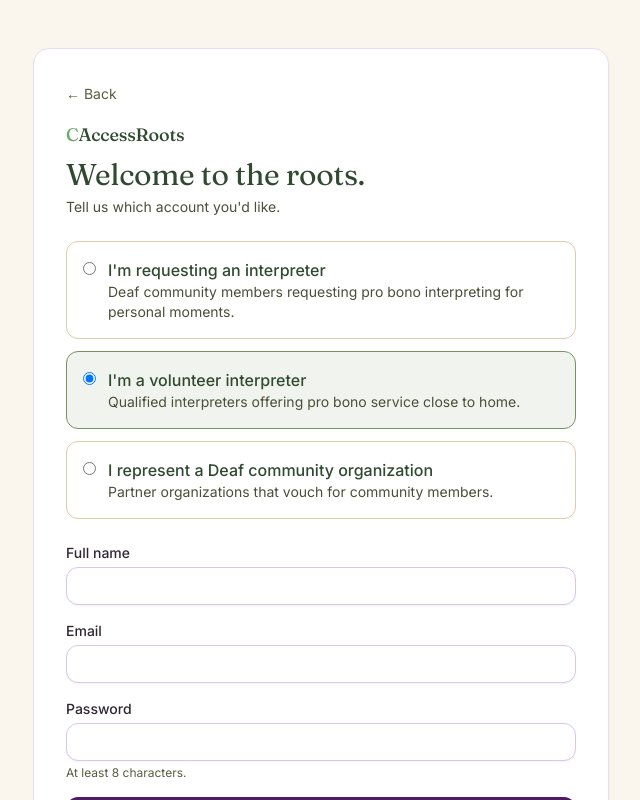
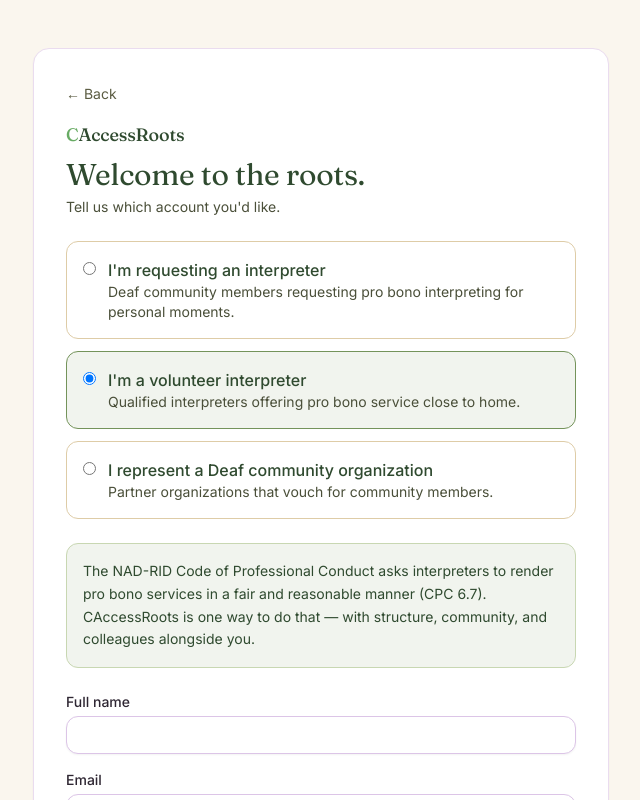
Before and after one commit to koregan-ad/caccessroots, a Next.js app: page /sign-up in a window 1280 px wide. Both pictures are taken after a click on the label 640 px from the left and 390 px from the top of the page. Shown: the top 800 px of the page, without its empty margins (319-959 px from the left). Built offline with nearby package versions, Linux system fonts and the light colour scheme.

Commit message:
Update page.tsx

```diff
--- a/src/app/sign-up/page.tsx
+++ b/src/app/sign-up/page.tsx
@@ -128,6 +128,17 @@ export default function SignUpPage() {
           ))}
         </div>
 
+        {role === "interpreter" && (
+          <aside className="mt-6 rounded-xl border border-brand-200 bg-brand-50 p-4">
+            <p className="text-sm leading-relaxed text-forest-700">
+              The NAD-RID Code of Professional Conduct asks interpreters to
+              render pro bono services in a fair and reasonable manner (CPC
+              6.7). CAccessRoots is one way to do that — with structure,
+              community, and colleagues alongside you.
+            </p>
+          </aside>
+        )}
+
         <form onSubmit={onSubmit} className="space-y-4 mt-6">
           <div>
             <label className="label" htmlFor="fullName">
```
